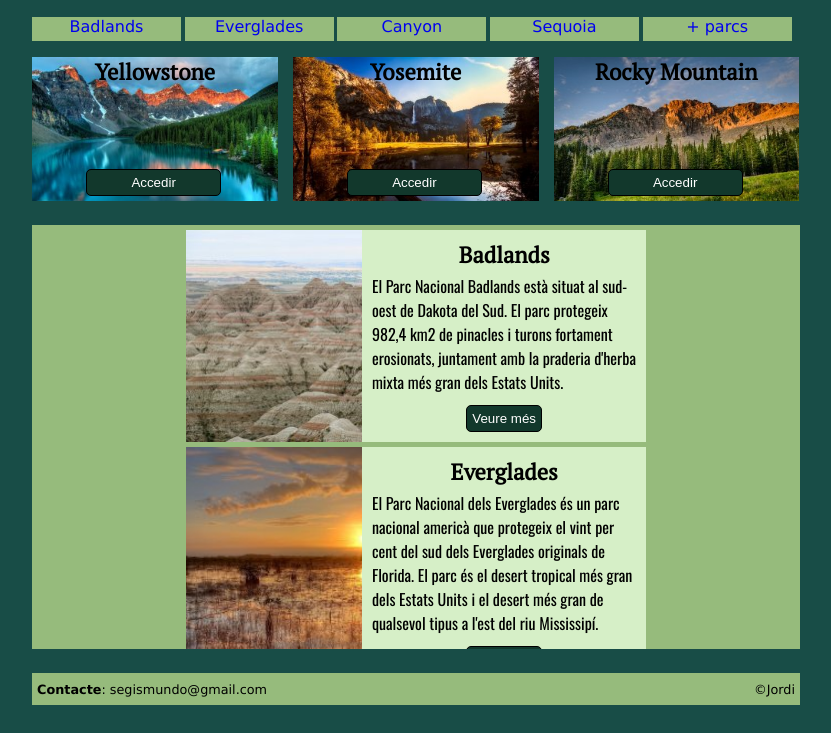
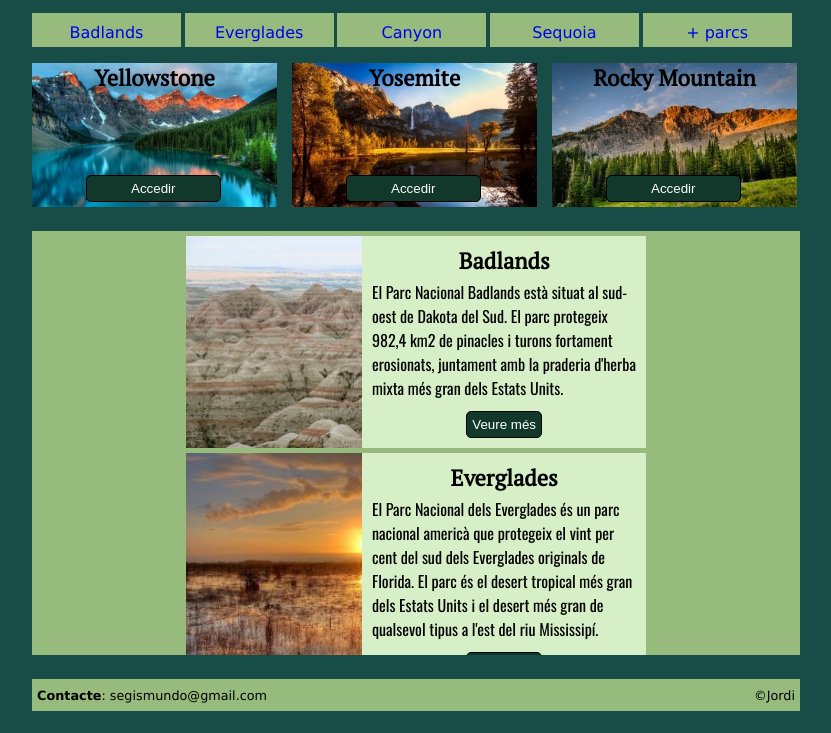
Before and after one commit to jordivid/de-wireframe-a-html, a plain HTML site: page nivell 2/index.html in a window 1280 px wide. Shown: the part 77-810 px from the top of the page, without its empty margins (224-1055 px from the left). Drawn offline with nearby package versions, Linux system fonts and the light colour scheme.

Commit message:
Correccions de mides del layout

```diff
--- a/nivell 2/index.html
+++ b/nivell 2/index.html
@@ -30,11 +30,11 @@
 
         <nav id="navbar">
             <ul>
-                <a href="#badlands"><li>Badlands</li></a>
-                <a href="#everglades"><li>Everglades</li></a>
-                <a href="#grandcanyon"><li>Canyon</li></a>
-                <a href="#sequoia"><li>Sequoia</li></a>
-                <a href="https://www.nps.gov/findapark/index.htm" target="_blank"><li>+ parcs</li></a>
+                <li><a href="#badlands">Badlands</a></li>
+                <li><a href="#everglades">Everglades</a></li>
+                <li><a href="#grandcanyon">Canyon</a></li>
+                <li><a href="#sequoia">Sequoia</a></li>
+                <li><a href="https://www.nps.gov/findapark/index.htm" target="_blank">+ parcs</a></li>
             </ul>
         </nav>
 
--- a/nivell 2/styles/styles.css
+++ b/nivell 2/styles/styles.css
@@ -1,13 +1,10 @@
 /* Estils globals */
 
-html {
-    width: 100vw;
-    height: 100vh;
+html, body {
+    height: calc(100vh-10px);
 }
 
 body {
-    width: 100vw;
-    height: 100vh;
     background-color: #184d47;
     font-family: 'Oswald', sans-serif;
 }
@@ -22,7 +19,6 @@
 }
 
 #content {
-    height: 100vh;
     margin: auto;
     margin-top: 10px;
 }
@@ -51,7 +47,7 @@
     box-sizing: border-box;
     width: 100%;
     height: 8vh;
-    padding-top: 2vh;
+    /* padding-top: 2vh; */
     background: #2d3436 url("../images/mountains.jpg") no-repeat top/cover;
 }
 
@@ -99,13 +95,48 @@
     font-family: Verdana, sans-serif;
     text-align: center;
     font-size: 0.8em;
+    padding-top: 10px;
 }
 
 #navbar a {
     text-decoration: none;
 }
 
+@media (min-height: 1130px) {
+    #navbar li {
+        padding-top: 15px;
+    }
+}
 
+@media (max-height: 750) {
+    #navbar li {
+        padding-top: 7px;
+    }
+}
+
+@media (max-height: 700) {
+    #navbar li {
+        padding-top: 6px;
+    }
+}
+
+@media (max-height: 650px) {
+    #navbar li {
+        padding-top: 5px;
+    }
+}
+
+@media (max-height: 550px) {
+    #navbar li {
+        padding-top: 3px;
+    }
+}
+
+@media (max-height: 400px) {
+    #navbar li {
+        padding-top: 0px;
+    }
+}
 
 @media (min-height: 800px) and (min-width: 400px) {
     #navbar li {
@@ -163,7 +194,7 @@
 }
 
 #top-articles article {
-    width: 32%;
+    width: 31.9%;
     height: 18vh;
     background-color: #184d47;
     display: inline-block;
```
